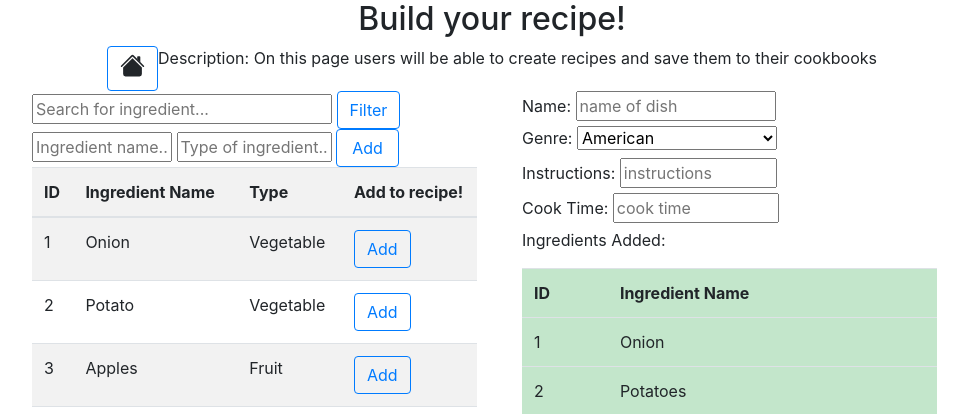
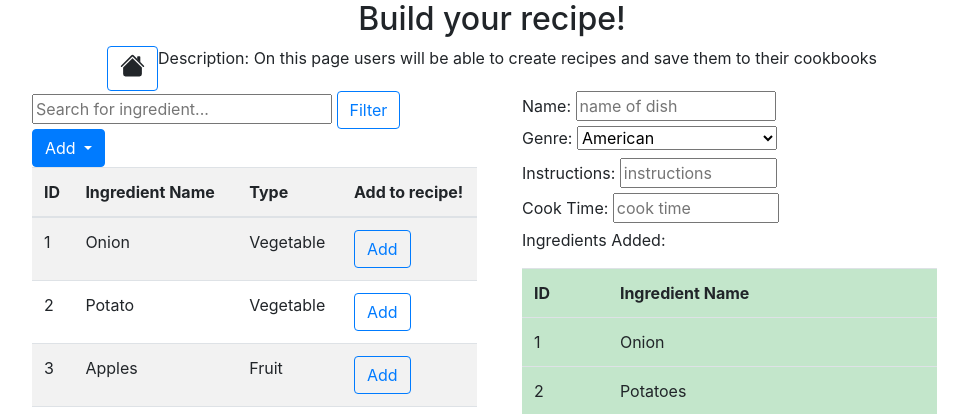
Before and after one commit to litzingj/CS340_Cookbooks, a Flask app: page /recipe in a window 1280 px wide. Shown: the top 414 px of the page, without its empty margins (148-1116 px from the left). Run offline with Flask 2, Linux system fonts and the light colour scheme; data comes from the database, SQL or seed files in the repository; data that the repository does not hold is empty; some libraries are stand-ins or nearby versions.

Commit message:
changed add to be drop down

```diff
--- a/starter_website/templates/recipe.html
+++ b/starter_website/templates/recipe.html
@@ -30,10 +30,21 @@
          <div class="col-5">
             <input type="text" style="width:300px" placeholder="Search for ingredient...">
             <button class ="btn btn-outline-primary"type="button">Filter</button>
-            <input type="text" style="width:140px" placeholder="Ingredient name...">
-            <input type="text" style="width:155px" placeholder="Type of ingredient...">
-            <button id="newIng" class ="btn btn-outline-primary" style="width:63px" type="button">Add</button>
-            <div>
+          <!-- <input type="text" style="width:140px" placeholder="Ingredient name...">
+          <input type="text" style="width:155px" placeholder="Type of ingredient...">
+          <button id="newIng" class ="btn btn-outline-primary" style="width:63px" type="button">Add</button> -->
+        <div>
+
+        <div class="btn-group">
+            <button type="button" class="btn btn-primary dropdown-toggle" data-bs-toggle="dropdown" aria-expanded="false">
+                Add
+             </button>
+             <ul class="dropdown-menu">
+                <li><a class="dropdown-item" href="#">Apple</a></li>
+                <li><a class="dropdown-item" href="#">Banana</a></li>
+                <li><a class="dropdown-item" href="#">Salt</a></li>
+            </ul>
+        </div>
                 <table id="ingTable" class= "table table-striped style="width:80%">
                     <tr>
                       <th>ID</th>
```
